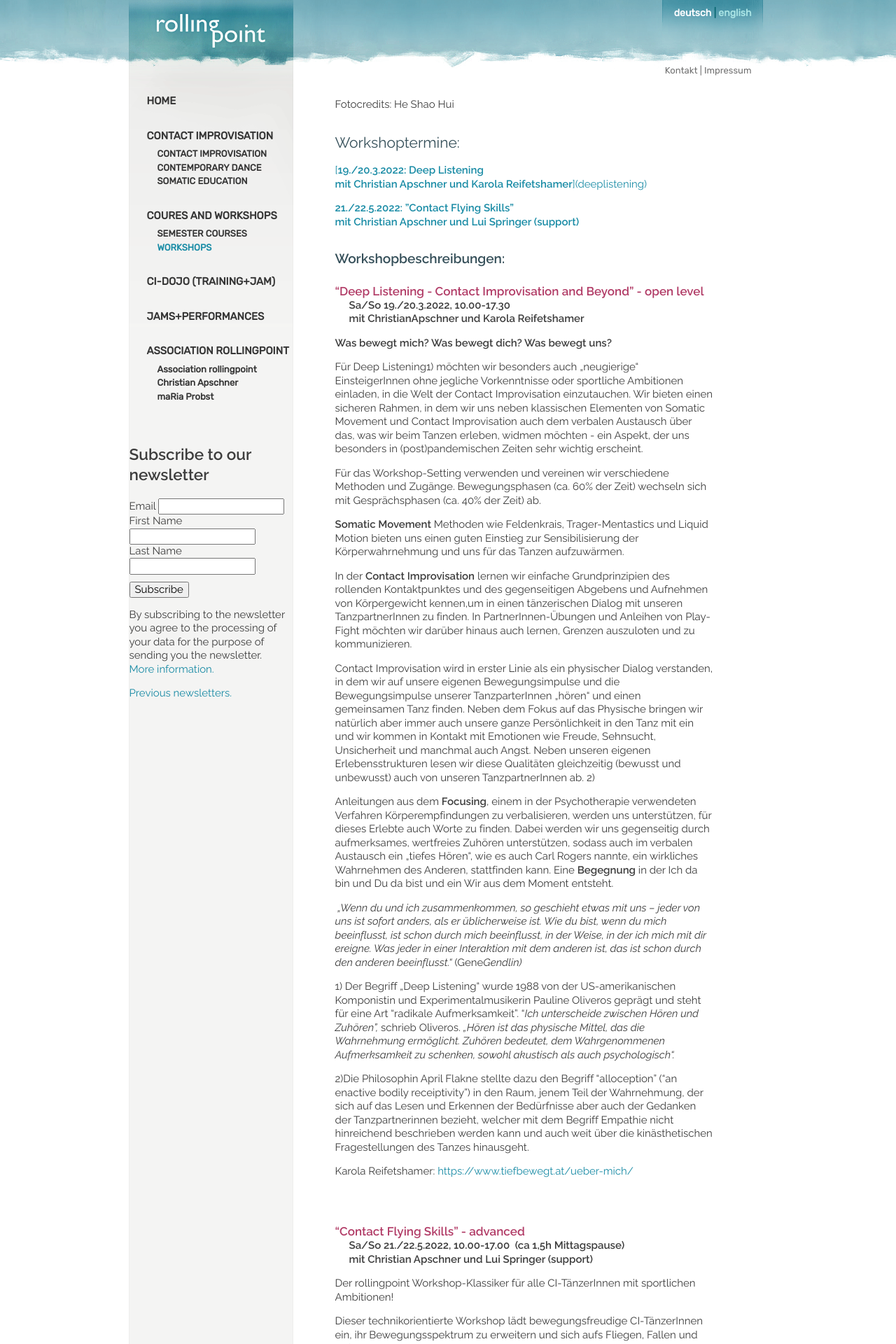
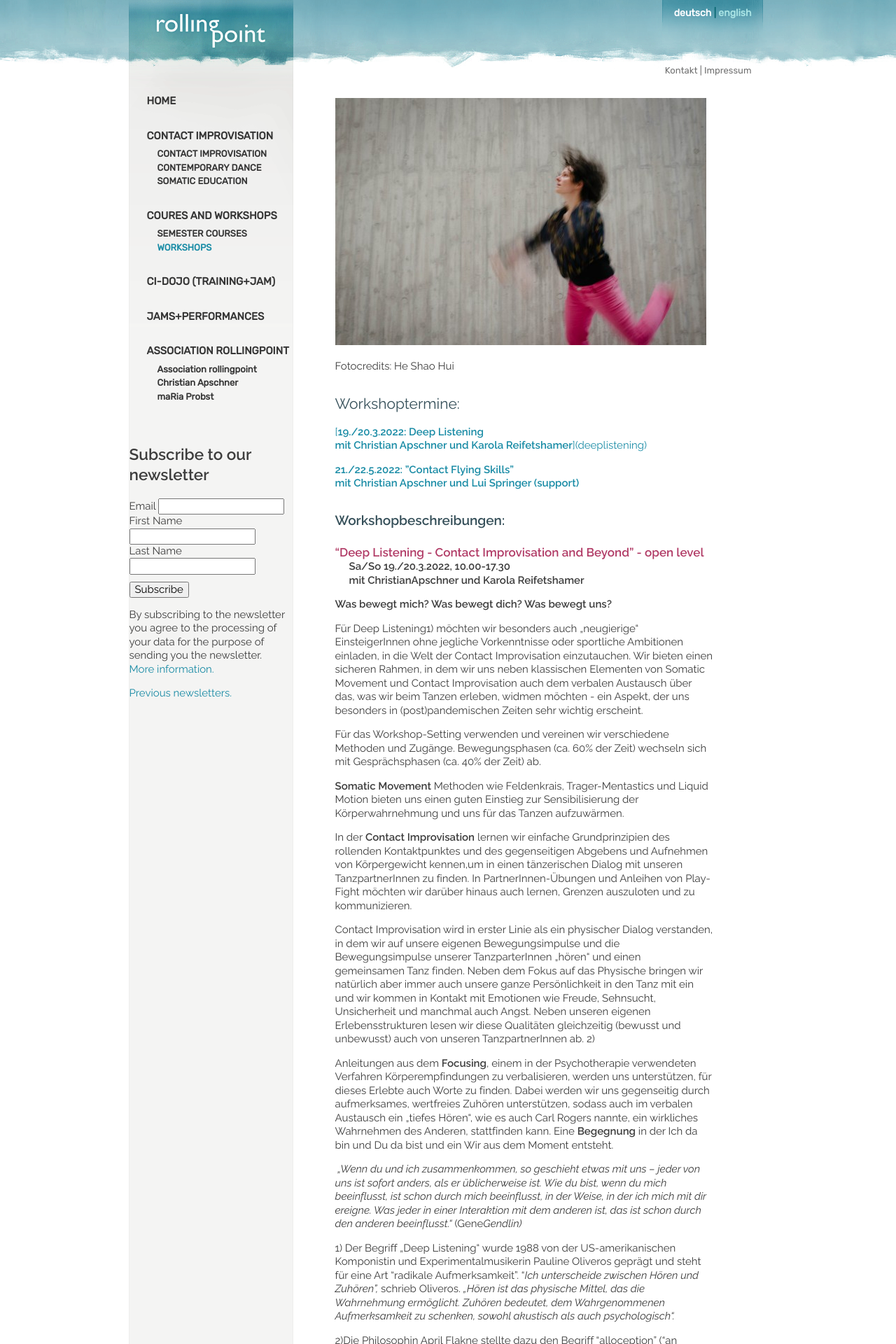
Before and after one commit to manulari/rollingpointat, a Jekyll site: the page built from _pages_en/en-workshops.md, in a window 1280 px wide. Shown: the top 1920 px of the page at 70% size. Built offline with Jekyll 4.4.1, drawn with Linux system fonts in a browser that asks for light colours; comment, search, counter and statistics services are not loaded.

Commit message:
Update page (en) “en-workshops”

```diff
--- a/_pages_en/en-workshops.md
+++ b/_pages_en/en-workshops.md
@@ -3,6 +3,8 @@ permalink: /en/workshops
 title: Workshops
 language: en
 ---
+![](/assets/uploads/20160609.145929.jpg)
+
 Fotocredits: He Shao Hui
 
 ## Workshoptermine:
```
